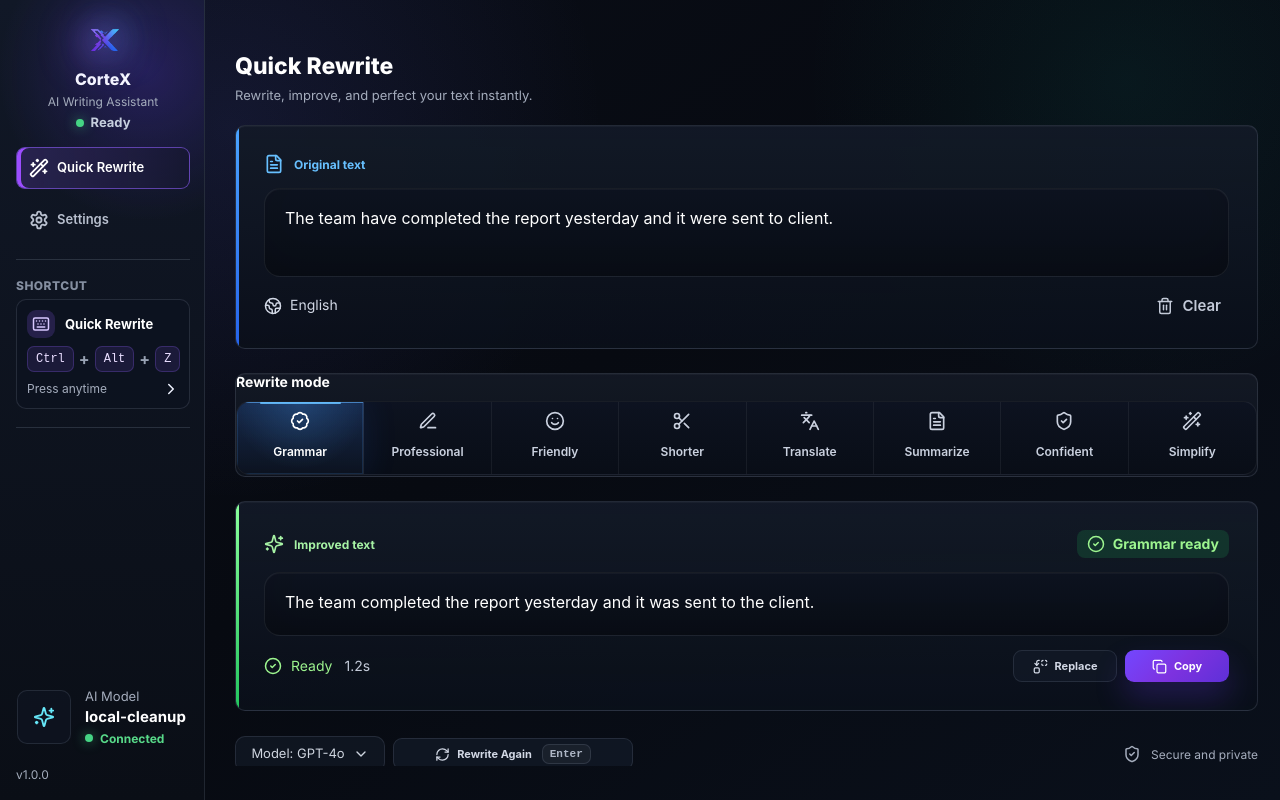
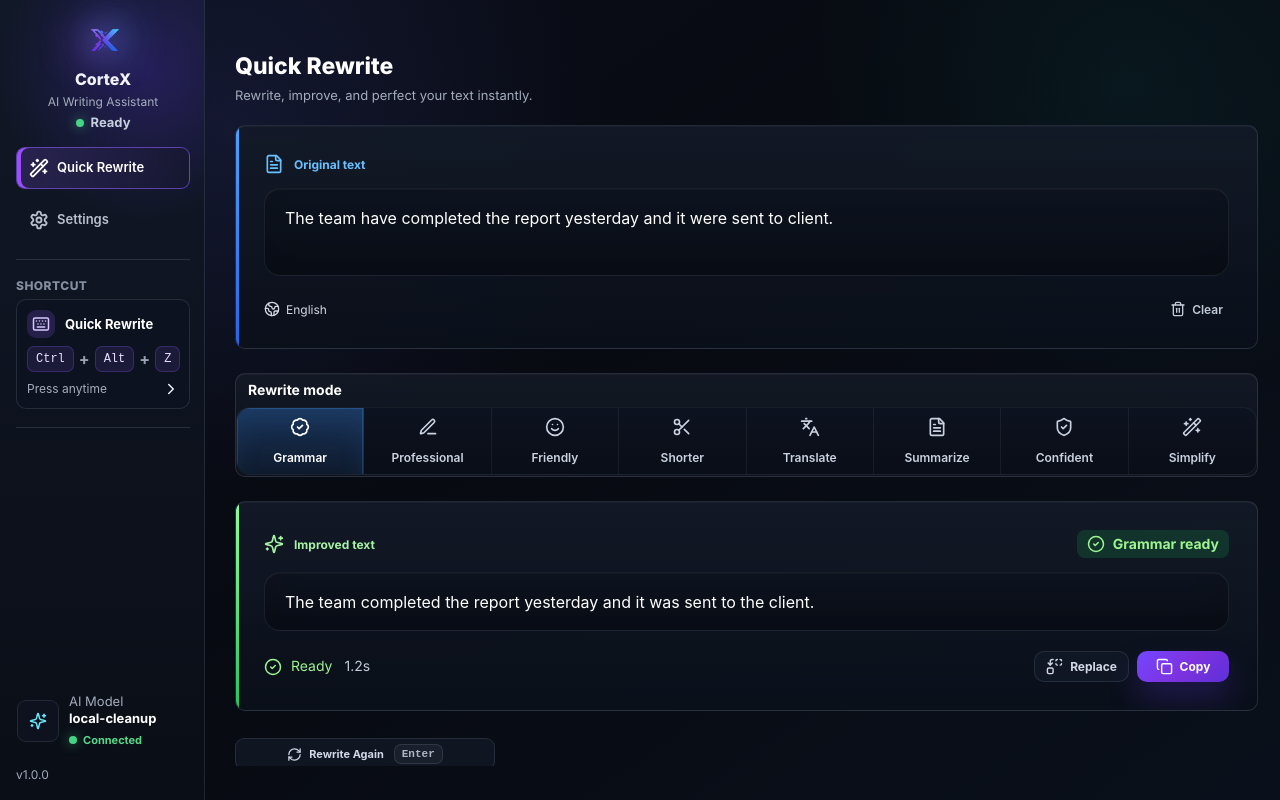
Before and after one commit to dev-ali-hassan/CorteX, a React (Vite) app: page / in a window 1280 px wide. Built offline with nearby package versions, Linux system fonts and the light colour scheme.

Commit message:
Polish quick rewrite layout

```diff
--- a/src/App.tsx
+++ b/src/App.tsx
@@ -12,7 +12,6 @@ import {
   RefreshCw,
   Replace,
   Settings,
-  ShieldCheck,
   Sparkles,
   Trash2,
   Wand2,
@@ -460,19 +459,11 @@ function QuickRewrite({
       </section>
 
       <footer className="action-row">
-        <div className="model-chip">
-          Model: GPT-4o
-          <ChevronDown size={16} aria-hidden="true" />
-        </div>
         <button className="secondary-action" type="button" onClick={onRewrite} disabled={loading}>
           <RefreshCw size={21} aria-hidden="true" />
           <span>{loading ? "Rewriting" : "Rewrite Again"}</span>
           <kbd>Enter</kbd>
         </button>
-        <p id="rewrite-status" role="status">
-          <ShieldCheck size={18} aria-hidden="true" />
-          Secure and private
-        </p>
       </footer>
     </div>
   );
--- a/src/styles.css
+++ b/src/styles.css
@@ -431,34 +431,42 @@ kbd {
   margin-top: auto;
   border-color: transparent;
   background: transparent;
-  padding: 4px 0;
+  gap: 10px;
+  padding: 2px 0;
 }
 
 .model-icon {
   display: grid;
-  width: 54px;
-  height: 54px;
+  width: 42px;
+  height: 42px;
   place-items: center;
   border: 1px solid rgba(148, 163, 184, 0.16);
-  border-radius: 10px;
+  border-radius: 9px;
   background: rgba(15, 22, 34, 0.68);
   color: #67e8f9;
+}
+
+.model-icon svg {
+  width: 18px;
+  height: 18px;
 }
 
 .model-card strong {
   display: block;
   color: #fff;
-  font-size: 15px;
+  font-size: 13px;
+  line-height: 1.22;
 }
 
 .model-card em {
   display: inline-flex;
   align-items: center;
-  gap: 7px;
+  gap: 6px;
   color: #58d989;
-  font-size: 12px;
+  font-size: 11px;
   font-style: normal;
   font-weight: 650;
+  line-height: 1.3;
 }
 
 .model-card em.not-connected {
@@ -675,6 +683,7 @@ kbd {
   width: 100%;
   height: 100%;
   min-height: 0;
+  overflow: hidden;
   resize: none;
   border: 0;
   border-bottom: 0;
@@ -684,6 +693,11 @@ kbd {
   padding: 0;
   font-size: 17px;
   line-height: 1.42;
+  scrollbar-width: none;
+}
+
+.text-panel textarea::-webkit-scrollbar {
+  display: none;
 }
 
 .text-panel textarea::placeholder {
@@ -746,7 +760,8 @@ kbd {
   transition:
     background 200ms ease,
     color 200ms ease,
-    box-shadow 200ms ease;
+    box-shadow 200ms ease,
+    transform 200ms ease;
 }
 
 .mode-tile:last-child {
@@ -770,34 +785,33 @@ kbd {
 }
 
 .mode-tile:hover {
-  background: rgba(255, 255, 255, 0.045);
+  background: rgba(255, 255, 255, 0.035);
   color: #fff;
 }
 
 .mode-tile.selected {
   position: relative;
   border: 0;
-  border-right: 1px solid rgba(255, 255, 255, 0.08);
+  border-right: 1px solid rgba(255, 255, 255, 0.06);
   border-radius: 0;
   background:
-    radial-gradient(circle at 50% 0%, rgba(74, 163, 255, 0.22), transparent 70%),
-    linear-gradient(180deg, rgba(30, 62, 116, 0.54), rgba(13, 20, 34, 0.78));
+    linear-gradient(180deg, rgba(48, 111, 196, 0.3), rgba(14, 25, 42, 0.58)),
+    rgba(15, 26, 43, 0.82);
   box-shadow:
-    inset 0 1px 0 rgba(100, 181, 255, 0.55),
-    inset 0 0 0 1px rgba(74, 163, 255, 0.16),
-    0 0 34px rgba(37, 99, 235, 0.14);
+    inset 0 0 0 1px rgba(74, 163, 255, 0.22),
+    inset 0 14px 28px rgba(74, 163, 255, 0.08);
   color: #fff;
 }
 
 .mode-tile.selected::before {
-  position: absolute;
-  top: 0;
-  left: 18%;
-  right: 18%;
-  height: 2px;
-  border-radius: 999px;
-  background: rgba(103, 192, 255, 0.88);
-  content: "";
+  display: none;
+  content: none;
+}
+
+.mode-tile.selected:hover {
+  background:
+    linear-gradient(180deg, rgba(52, 118, 208, 0.34), rgba(14, 25, 42, 0.6)),
+    rgba(15, 26, 43, 0.86);
 }
 
 .input-meta-row,
@@ -808,9 +822,33 @@ kbd {
   font-size: 14px;
 }
 
+.input-meta-row {
+  align-self: end;
+  padding-top: 8px;
+  font-size: 12px;
+}
+
+.input-meta-row .language-chip {
+  gap: 6px;
+}
+
+.input-meta-row svg {
+  width: 16px;
+  height: 16px;
+}
+
+.input-meta-row .ghost-tool {
+  gap: 6px;
+  padding: 3px 6px;
+  border-radius: 8px;
+  font-size: 12px;
+}
+
 .output-meta-row {
   justify-content: space-between;
   gap: 18px;
+  align-self: end;
+  padding-top: 6px;
 }
 
 .output-meta-row span,
@@ -834,12 +872,23 @@ kbd {
   display: inline-flex;
   align-items: center;
   justify-content: flex-end;
-  gap: 12px;
+  gap: 9px;
 }
 
 .output-actions .secondary-action,
 .output-actions .primary-action {
-  min-width: 128px;
+  min-width: 104px;
+  min-height: 34px;
+  border-radius: 10px;
+  font-size: 13px;
+  gap: 7px;
+  padding: 0 14px;
+}
+
+.output-actions .secondary-action svg,
+.output-actions .primary-action svg {
+  width: 17px;
+  height: 17px;
 }
 
 .language-chip {
@@ -878,7 +927,7 @@ kbd {
 
 .action-row {
   display: grid;
-  grid-template-columns: minmax(118px, 150px) minmax(160px, 240px) 1fr;
+  grid-template-columns: minmax(180px, 260px) 1fr;
   align-items: center;
   gap: 10px;
 }
@@ -1762,7 +1811,7 @@ kbd {
   }
 
   .action-row {
-    grid-template-columns: 118px minmax(150px, 220px) 1fr;
+    grid-template-columns: minmax(170px, 240px) 1fr;
     gap: 8px;
   }
 
@@ -1772,7 +1821,10 @@ kbd {
 
   .output-actions .secondary-action,
   .output-actions .primary-action {
-    min-width: 112px;
+    min-width: 96px;
+    min-height: 32px;
+    padding: 0 12px;
+    font-size: 12px;
   }
 
   .secondary-action,
@@ -2121,7 +2173,7 @@ kbd {
   }
 
   .action-row {
-    grid-template-columns: 108px minmax(136px, 210px) 1fr;
+    grid-template-columns: minmax(150px, 220px) 1fr;
     gap: 8px;
     align-self: stretch;
     min-height: 0;
@@ -2147,7 +2199,9 @@ kbd {
 
   .output-actions .secondary-action,
   .output-actions .primary-action {
-    min-width: 104px;
+    min-width: 92px;
+    min-height: 31px;
+    padding: 0 11px;
   }
 
   .secondary-action svg,
@@ -2349,7 +2403,9 @@ kbd {
 
   .output-actions .secondary-action,
   .output-actions .primary-action {
-    min-width: 92px;
+    min-width: 84px;
+    min-height: 30px;
+    padding: 0 10px;
   }
 
   .floating-copy {
@@ -2482,7 +2538,7 @@ kbd {
   }
 
   .action-row {
-    grid-template-columns: minmax(118px, 150px) minmax(160px, 240px) 1fr;
+    grid-template-columns: minmax(180px, 260px) 1fr;
   }
 }
 
@@ -2521,3 +2577,19 @@ kbd {
     min-height: 62px;
   }
 }
+
+.mode-section {
+  box-sizing: border-box;
+}
+
+.mode-section h2 {
+  box-sizing: border-box;
+  width: 100%;
+  padding: 8px 12px 0;
+  margin: 0 0 7px;
+  line-height: 1.25;
+}
+
+.mode-grid {
+  height: calc(100% - 34px);
+}
```
Also changed, not shown: 2 other files (tests, documents, lock files or other folders).
